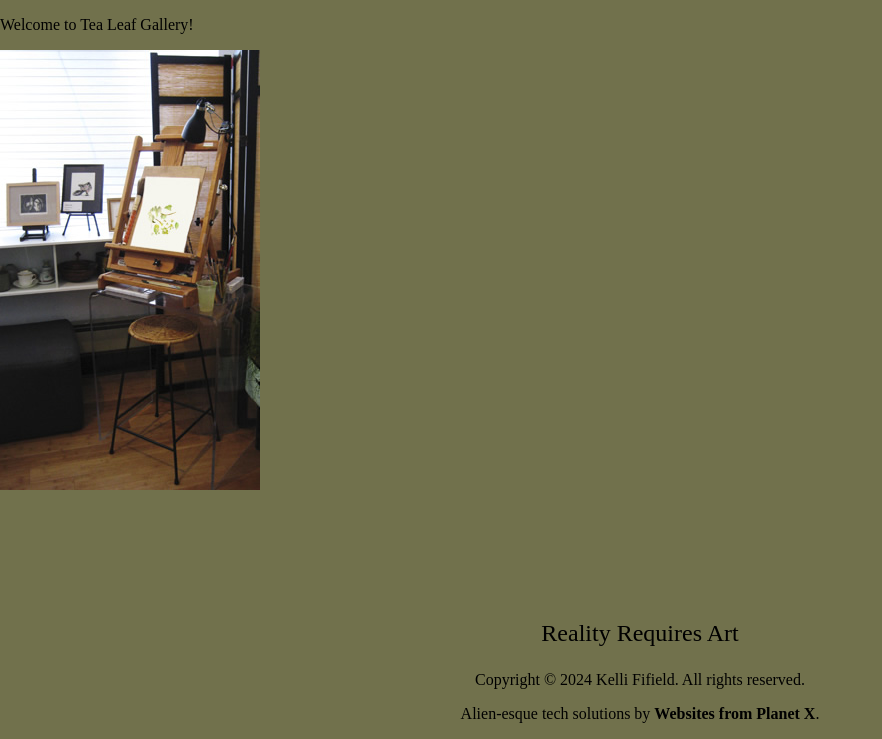
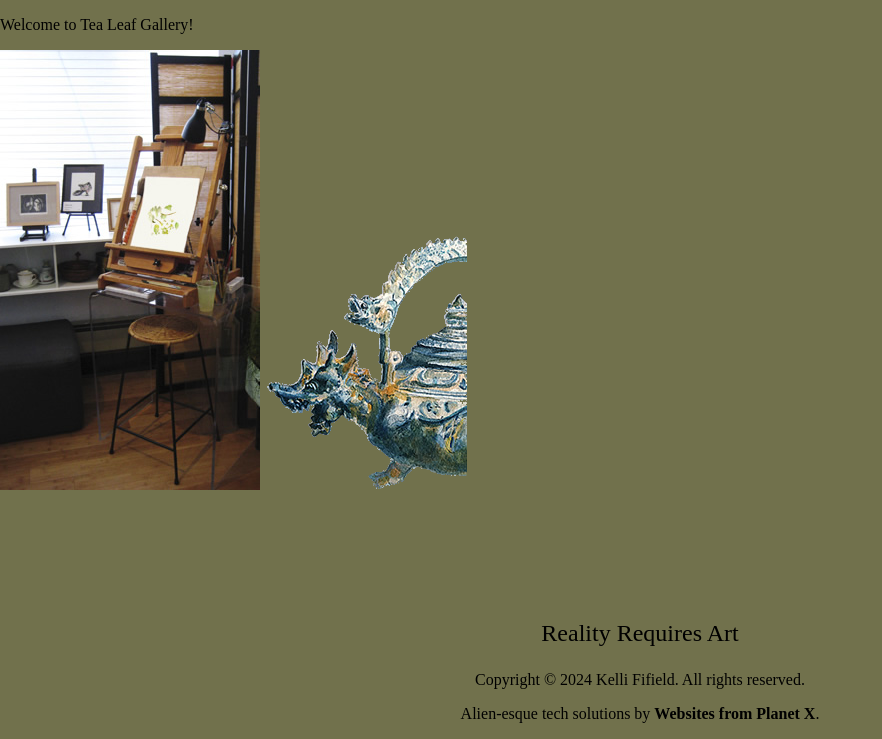
Before and after one commit to garthmortensen/django_tealeaf, a Django app: page / in a window 1280 px wide. Shown: the part 61-800 px from the top of the page, without its empty margins (0-882 px from the left). Run offline with Django 4.2, Linux system fonts and the light colour scheme.

Commit message:
Feature: start adding teapot image positioning

```diff
--- a/firstapp/templates/firstapp/base.html
+++ b/firstapp/templates/firstapp/base.html
@@ -1,6 +1,7 @@
 {% load static %}
 <!DOCTYPE html>
 <html lang="en">
+
 <head>
     <meta charset="UTF-8">
     <!-- block tag defines a block named "title". Blocks = template sections that child templates can override.
@@ -15,6 +16,7 @@
 
     <link rel="icon" href="{% static 'firstapp/favicon.ico' %}">
 </head>
+
 <body>
     <header>
         <!-- Header content -->
@@ -28,10 +30,10 @@
     </header>
 
     <main>
-        <!-- Content from child templates -->
         {% block content %}
-        <img src="{% static 'firstapp/teapot.png' %}" alt="teapot">
         {% endblock %}
+
+        <img class="teapot" src="{% static 'firstapp/teapot.png' %}" alt="teapot">
     </main>
 
     <footer>
@@ -41,4 +43,5 @@
         <p>Alien-esque tech solutions by <b>Websites from Planet X</b>.</p>
     </footer>
 </body>
+
 </html>
--- a/firstapp/templates/firstapp/home.html
+++ b/firstapp/templates/firstapp/home.html
@@ -11,6 +11,4 @@
 
 <img src="{% static 'firstapp/home/studio.jpg' %}" alt="Studio, Tea Leaf Gallery">
 
-<!-- <img src="{% static 'firstapp/teapot.png' %}" alt="teapot"> -->
-
 {% endblock %}
--- a/firstapp/templates/firstapp/portfolio.html
+++ b/firstapp/templates/firstapp/portfolio.html
@@ -7,6 +7,4 @@
 
 {% block content %}
 
-<!-- <img src="{% static 'firstapp/teapot.png' %}" alt="teapot"> -->
-
 {% endblock %}
```
Also changed, not shown: firstapp/static/css/styles.css (line endings or trailing spaces).
